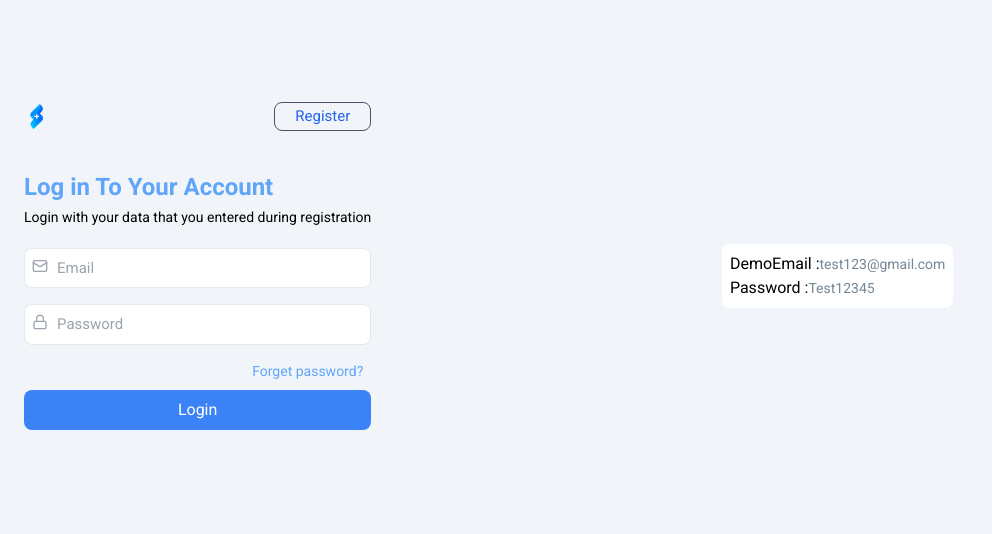
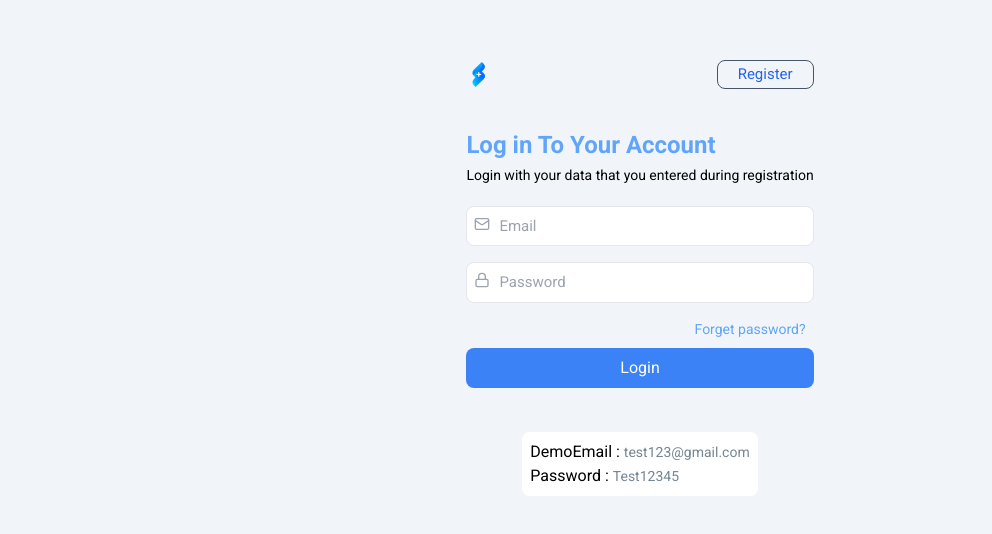
Before and after one commit to MostafaYahya773/surgeon, a Next.js app: page /auth/Login in a window 1280 px wide. Shown: the part 134-668 px from the top of the page, without its empty margins (0-992 px from the left). Built offline with nearby package versions, Linux system fonts and the light colour scheme.

Commit message:
fix: add demo email

```diff
--- a/src/app/auth/Login/page.tsx
+++ b/src/app/auth/Login/page.tsx
@@ -67,6 +67,7 @@ export default function Login() {
 
   return (
     <div className="flex justify-center items-center mx-auto h-screen">
+      <div className="flex flex-col gap-5">
         <div className="dark:bg-slate-800 w-fit h-fit rounded-lg p-6">
           <div className="w-full flex flex-col gap-10">
             <div className="title flex justify-between items-center">
@@ -134,16 +135,19 @@ export default function Login() {
             </div>
           </div>
         </div>
-      <div className="bg-white dark:bg-slate-700 w-fit mx-auto mt-5 h-fit p-2 rounded-lg">
-        <p>
-          DemoEmail :
-          <span className="text-secondary text-[14px]">test123@gmail.com</span>
+        <div className="bg-white dark:bg-slate-700 w-fit mx-auto h-fit p-2 rounded-lg">
+          <p className="dark:text-blue-500">
+            DemoEmail :{' '}
+            <span className="text-secondary text-[14px]">
+              test123@gmail.com
+            </span>
           </p>
-        <p>
-          Password :
+          <p className="dark:text-blue-500">
+            Password :{' '}
             <span className="text-secondary text-[14px]">Test12345</span>
           </p>
         </div>
       </div>
+    </div>
   );
 }
```
Lines whose indentation alone changed are shown as unchanged.
